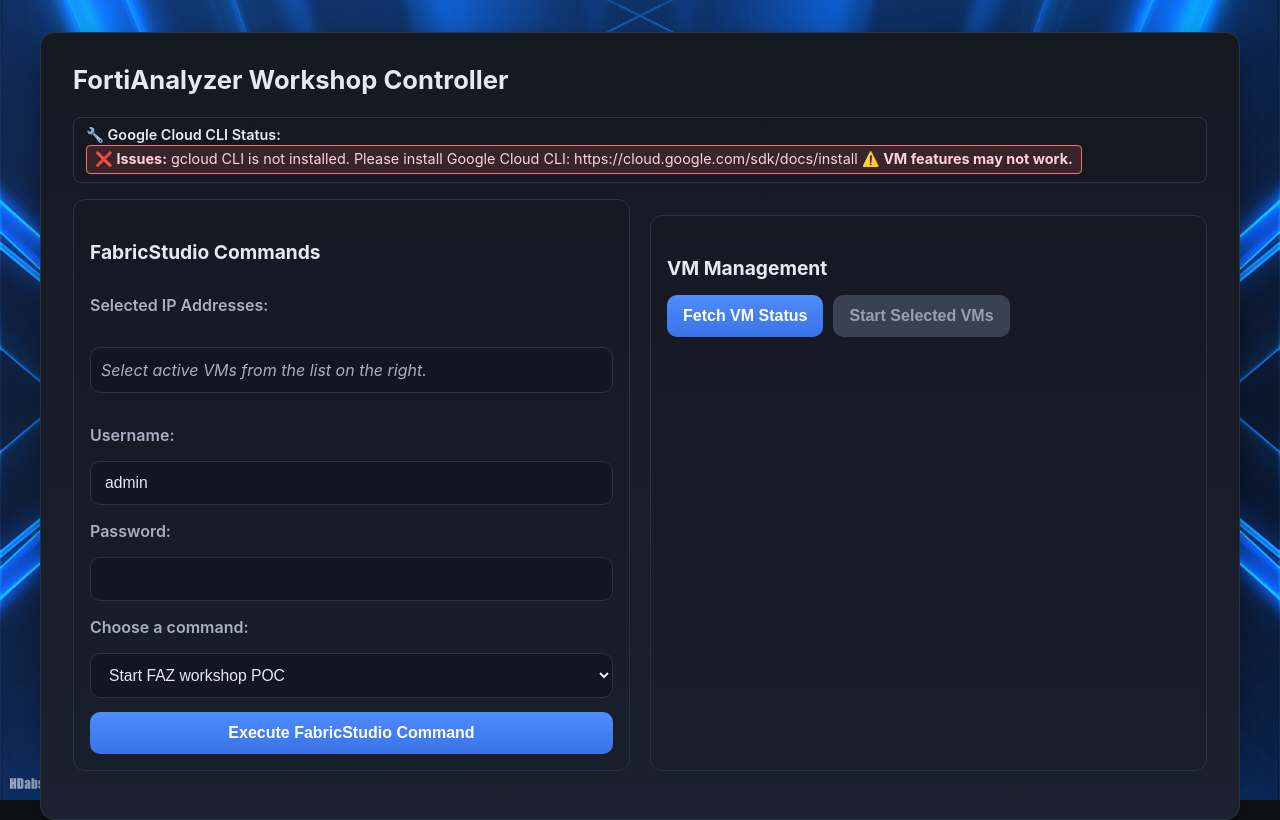
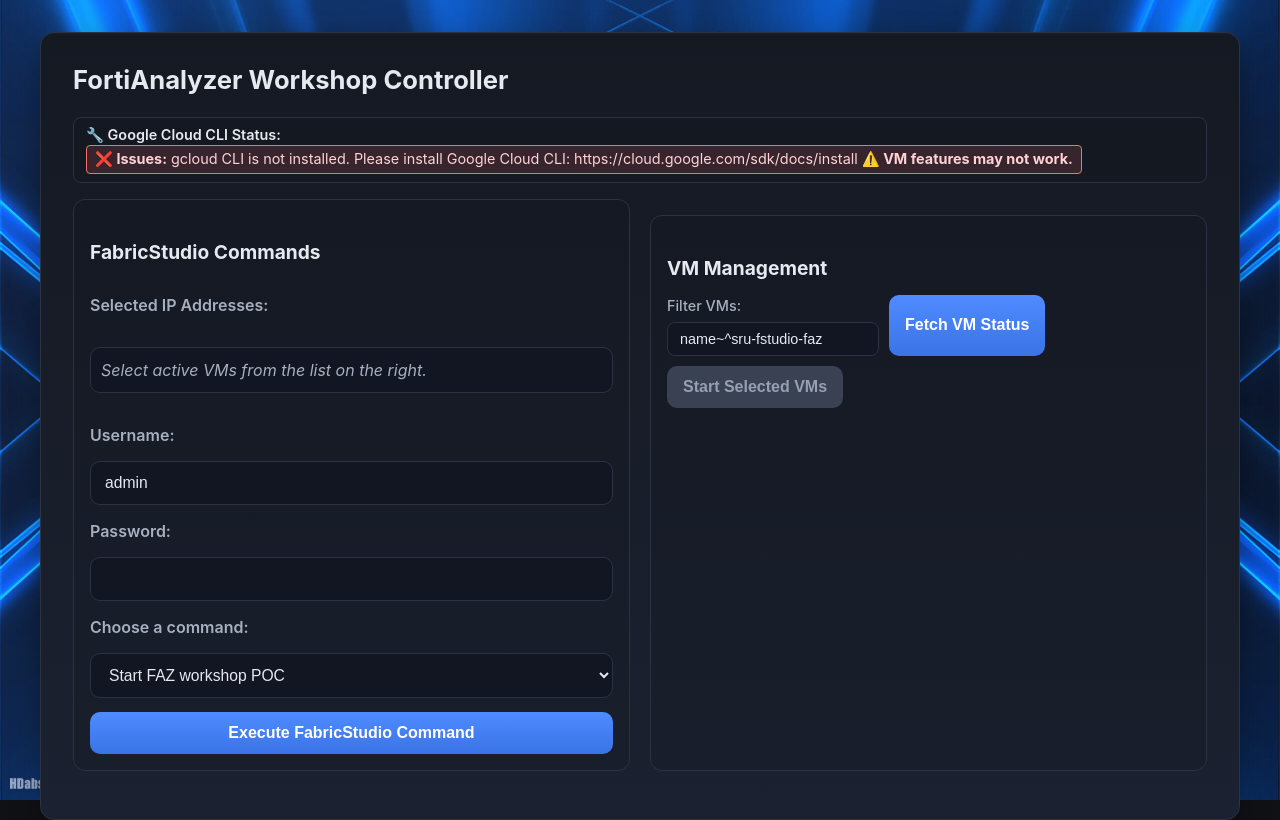
Before and after one commit to s-ruiter/FabricStudioController, a Flask app: page / in a window 1280 px wide. Run offline with Flask 3, Linux system fonts and the light colour scheme.

Commit message:
Add user-selectable VM filter with default value
- Add filter input field to VM Management section
- Modify /get-vms endpoint to accept filter query parameter
- Update JavaScript to send filter value when fetching VMs
- Set default filter to 'name~^sru-fstudio-faz' (same as before)
- Add CSS styling for filter control

```diff
--- a/app.py
+++ b/app.py
@@ -44,9 +44,12 @@ COMMAND_OPTIONS = {
 def get_gcp_vms():
     """Fetch a detailed list of VMs including name, zone, status and IP."""
     try:
+        # Get filter from query parameter, default to current filter
+        filter_value = request.args.get('filter', 'name~^sru-fstudio-faz')
+
         gcloud_command = [
             'gcloud', 'compute', 'instances', 'list',
-            '--filter=name~^sru-fstudio-faz',
+            f'--filter={filter_value}',
             '--format=json(name,zone,status,networkInterfaces[0].accessConfigs[0].natIP)'
         ]
         result = subprocess.run(gcloud_command, capture_output=True, text=True, check=True, timeout=30)
--- a/static/style.css
+++ b/static/style.css
@@ -208,6 +208,35 @@ pre {
 
 .vm-manager { margin-bottom: 18px; }
 .vm-controls { display: flex; flex-wrap: wrap; gap: 10px; margin-bottom: 12px; }
+
+.filter-control {
+  display: flex;
+  flex-direction: column;
+  gap: 6px;
+  min-width: 200px;
+}
+
+.filter-control label {
+  font-size: 0.9rem;
+  color: var(--text-secondary);
+  font-weight: 500;
+}
+
+.filter-control input {
+  background-color: var(--input-bg);
+  border: 1px solid var(--border-color);
+  color: var(--text-primary);
+  padding: 8px 12px;
+  border-radius: 8px;
+  font-size: 0.9rem;
+  transition: border-color 0.2s ease, box-shadow 0.2s ease;
+}
+
+.filter-control input:focus {
+  outline: none;
+  border-color: var(--accent);
+  box-shadow: 0 0 0 2px rgba(79, 140, 255, 0.2);
+}
 .vm-list { list-style: none; padding: 0; margin: 0; }
 
 .vm-item {
--- a/templates/index.html
+++ b/templates/index.html
@@ -74,6 +74,10 @@
                 <div class="vm-manager">
                     <h2>VM Management</h2>
                     <div class="vm-controls">
+                        <div class="filter-control">
+                            <label for="vm-filter">Filter VMs:</label>
+                            <input type="text" id="vm-filter" name="vm-filter" value="name~^sru-fstudio-faz" placeholder="e.g., name~^sru-fstudio-faz">
+                        </div>
                         <button type="button" id="fetch-vms-btn" class="action-button">Fetch VM Status</button>
                         <button type="button" id="start-selected-btn" class="action-button" disabled>Start Selected VMs</button>
                     </div>
@@ -105,6 +109,7 @@
             const extraInputContainer = document.getElementById('extra-input-container');
             const extraInputField = document.getElementById('extra-input');
             const extraInputLabel = document.getElementById('extra-input-label');
+            const vmFilterInput = document.getElementById('vm-filter');
 
             let pollingInterval = null;
             let vmsToWatch = [];
@@ -118,7 +123,8 @@
                 fetchVmsBtn.disabled = true;
 
                 try {
-                    const response = await fetch('/get-vms');
+                    const filterValue = vmFilterInput.value.trim() || 'name~^sru-fstudio-faz';
+                    const response = await fetch(`/get-vms?filter=${encodeURIComponent(filterValue)}`);
                     const data = await response.json();
                     if (response.status !== 200) throw new Error(data.error || 'Unknown error');
 
```
